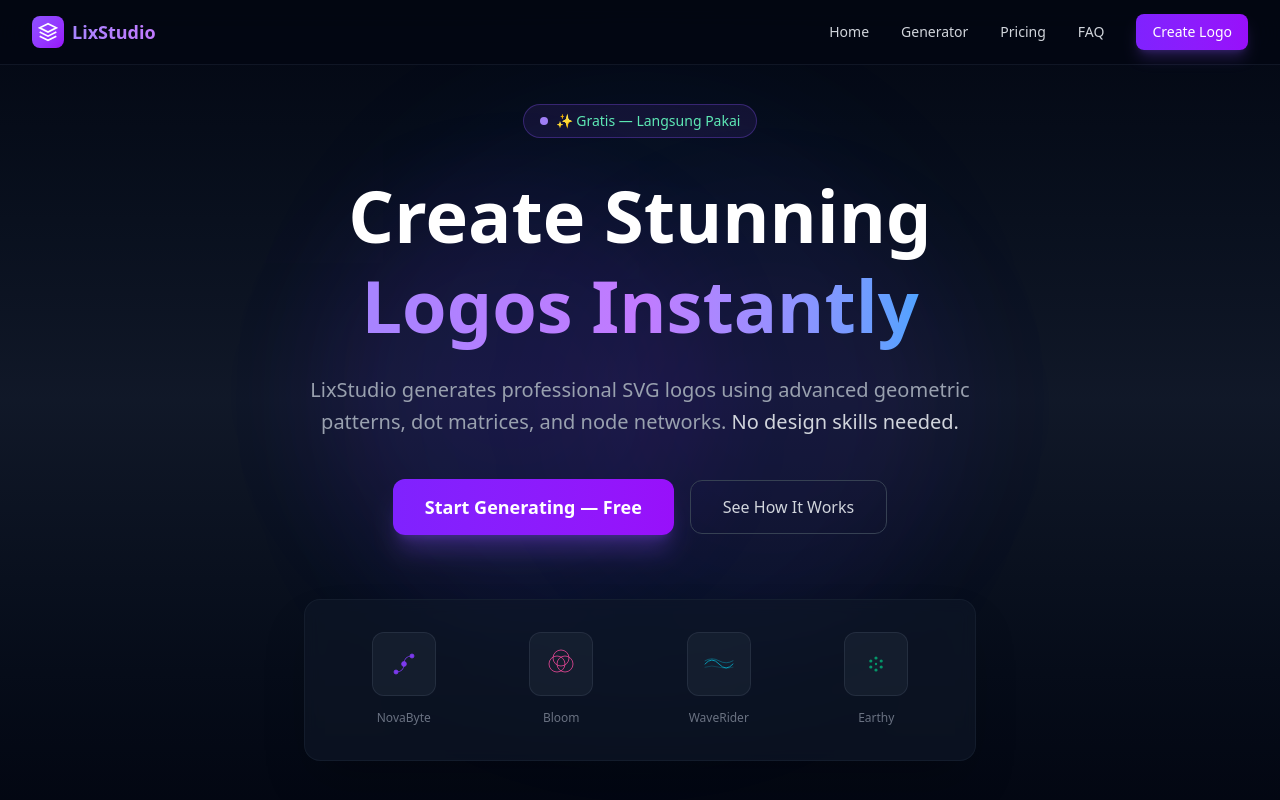
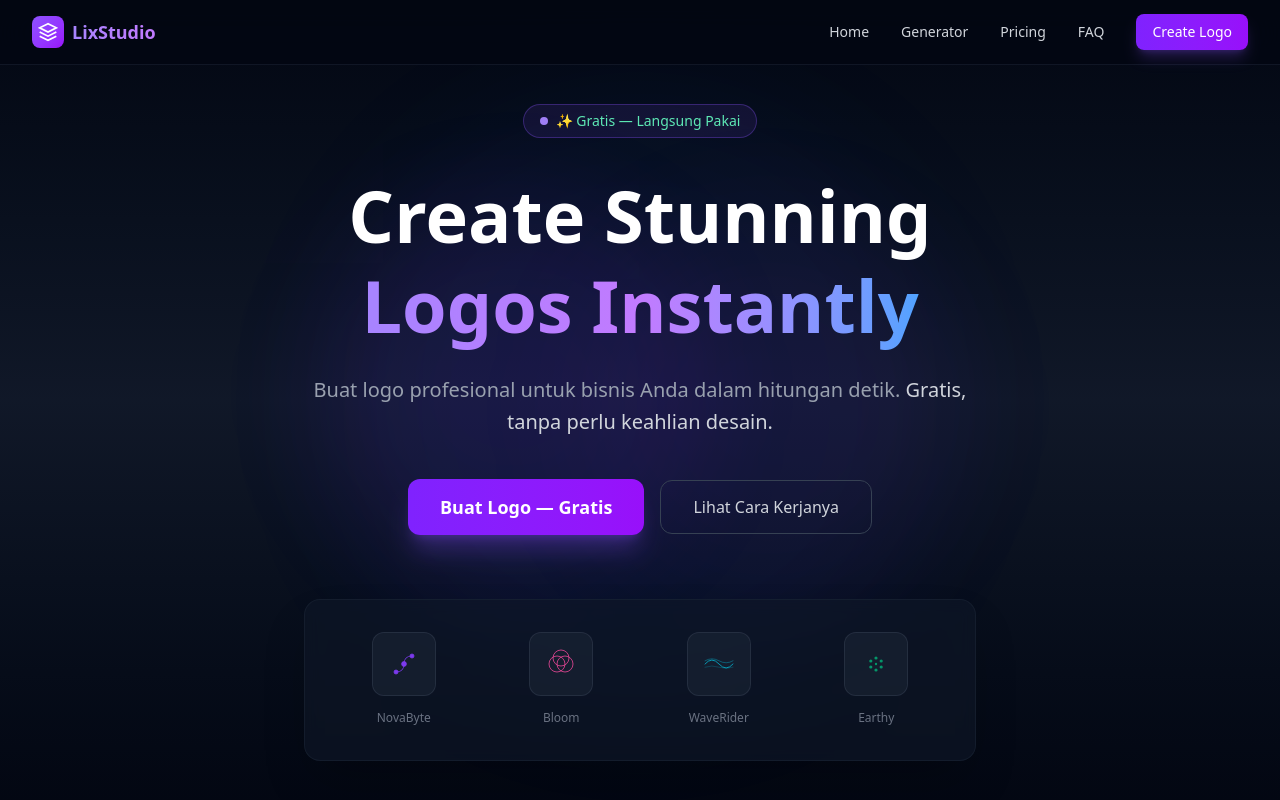
Before and after one commit to lolax88/lixstudio-generator, a Next.js app: page / in a window 1280 px wide. Shown: the top 800 px of the page. Built offline with nearby package versions, Linux system fonts and the light colour scheme.

Commit message:
fix: hero section — Indonesian text, remove jargon

```diff
--- a/src/components/Hero.tsx
+++ b/src/components/Hero.tsx
@@ -38,8 +38,8 @@
         </h1>
 
         <p className="text-lg sm:text-xl text-gray-400 max-w-2xl mx-auto mb-10 leading-relaxed">
-          LixStudio generates professional SVG logos using advanced geometric patterns, dot matrices, and node networks.
-          <span className="text-gray-300 font-medium"> No design skills needed.</span>
+          Buat logo profesional untuk bisnis Anda dalam hitungan detik.
+          <span className="text-gray-300 font-medium"> Gratis, tanpa perlu keahlian desain.</span>
         </p>
 
         {/* CTA buttons */}
@@ -48,13 +48,13 @@
             href="/generator"
             className="px-8 py-3.5 bg-gradient-to-r from-violet-600 to-purple-600 text-white font-semibold rounded-xl hover:from-violet-500 hover:to-purple-500 transition-all shadow-xl shadow-violet-500/25 text-lg"
           >
-            Start Generating — Free
+            Buat Logo — Gratis
           </Link>
           <a
             href="#how-it-works"
             className="px-8 py-3.5 border border-gray-700 text-gray-300 font-medium rounded-xl hover:bg-gray-800/50 hover:border-gray-600 transition-all"
           >
-            See How It Works
+            Lihat Cara Kerjanya
           </a>
         </div>
 
```
